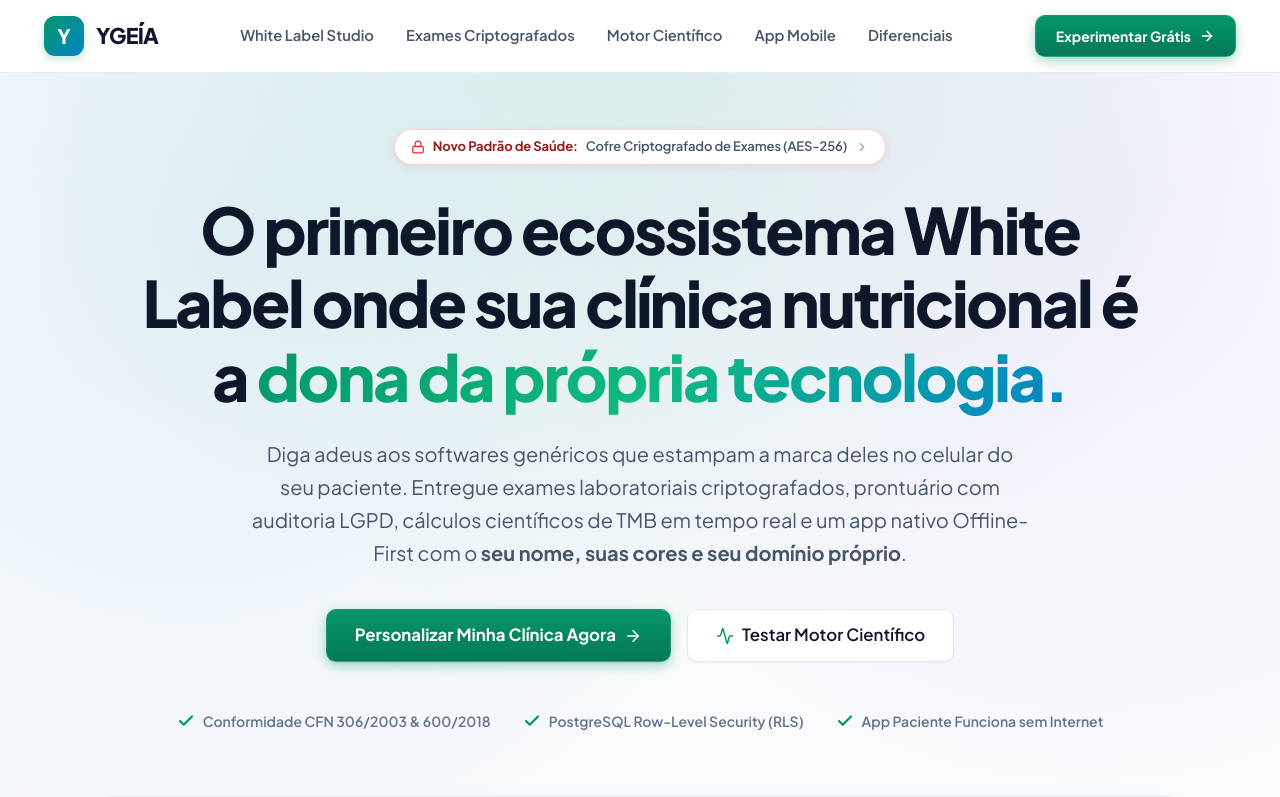
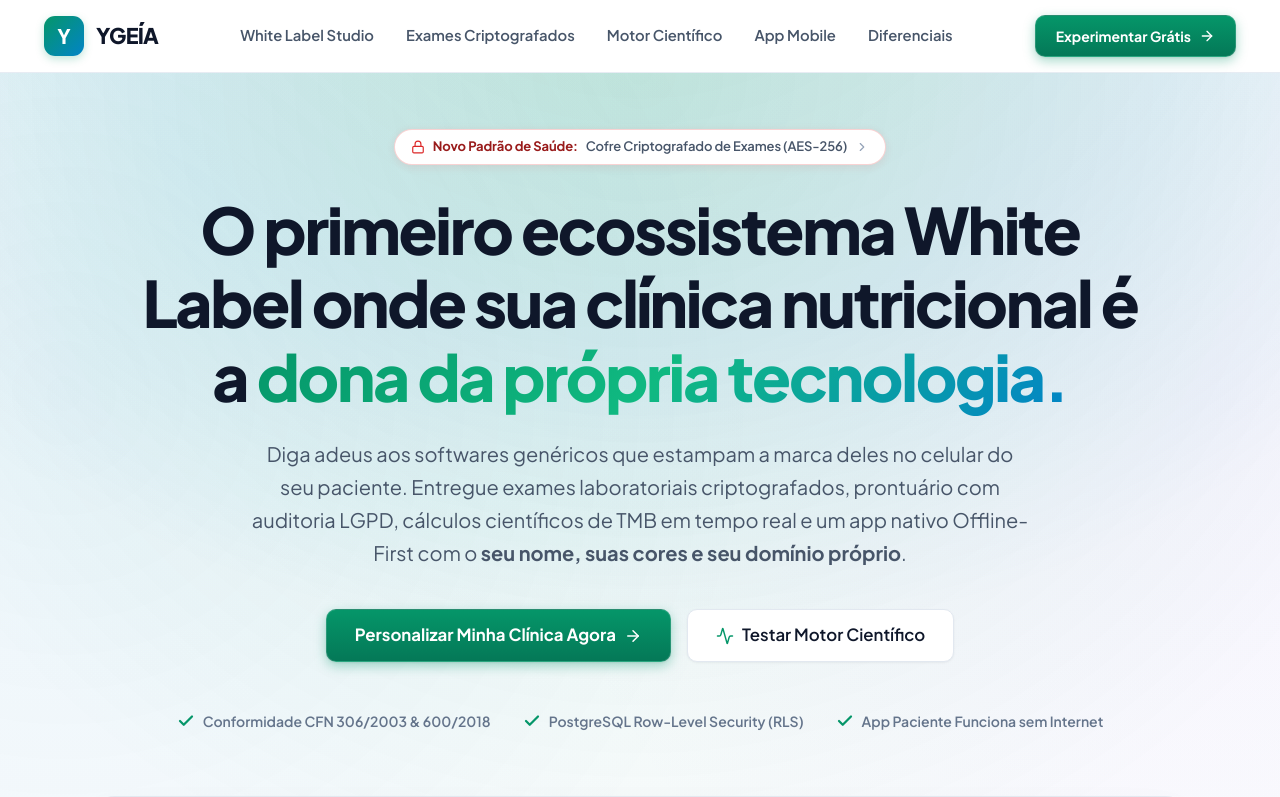
Before and after one commit to brunoemferreira/ygeia, a React (Vite) app in the folder apps/web/: page / in a window 1280 px wide. Shown: the top 797 px of the page. Built offline with nearby package versions, Linux system fonts and the light colour scheme.

Commit message:
fix(web): stretch hero ambient gradient to 100% full viewport width removing blank edges

```diff
--- a/apps/web/src/components/Hero.tsx
+++ b/apps/web/src/components/Hero.tsx
@@ -45,12 +45,7 @@ export const Hero: React.FC = () => {
   const [activeClinic, setActiveClinic] = useState<ClinicPreset>(CLINIC_PRESETS[0]);
 
   return (
-    <section style={{
-      position: 'relative',
-      paddingTop: '3.5rem',
-      paddingBottom: '5rem',
-      overflow: 'hidden'
-    }}>
+    <section className="hero-wrapper">
       <div className="ambient-mesh" />
 
       <div className="container" style={{ textAlign: 'center' }}>
--- a/apps/web/src/styles.css
+++ b/apps/web/src/styles.css
@@ -72,19 +72,29 @@ body {
   overflow-x: hidden;
 }
 
-/* Ambient Background Mesh */
+/* Ambient Background Mesh - Full 100% Viewport Width (Zero Edge Cutoff) */
+.hero-wrapper {
+  position: relative;
+  width: 100%;
+  padding-top: 3.5rem;
+  padding-bottom: 5.5rem;
+  overflow: hidden;
+  background:
+    radial-gradient(ellipse 100% 80% at 50% -15%, rgba(5, 150, 105, 0.16) 0%, rgba(2, 132, 199, 0.09) 45%, transparent 75%),
+    linear-gradient(180deg, #ffffff 0%, #f8fafc 100%);
+  border-bottom: 1px solid #e2e8f0;
+}
+
 .ambient-mesh {
   position: absolute;
   top: 0;
-  left: 50%;
-  transform: translateX(-50%);
-  width: 100vw;
-  max-width: 1440px;
-  height: 800px;
+  left: 0;
+  width: 100%;
+  height: 100%;
   background:
-    radial-gradient(circle at 50% -10%, rgba(5, 150, 105, 0.12) 0%, transparent 60%),
-    radial-gradient(circle at 15% 25%, rgba(2, 132, 199, 0.08) 0%, transparent 50%),
-    radial-gradient(circle at 85% 20%, rgba(139, 92, 246, 0.06) 0%, transparent 45%);
+    radial-gradient(circle at 50% 0%, rgba(5, 150, 105, 0.14) 0%, transparent 60%),
+    radial-gradient(circle at 5% 25%, rgba(2, 132, 199, 0.08) 0%, transparent 45%),
+    radial-gradient(circle at 95% 25%, rgba(139, 92, 246, 0.06) 0%, transparent 45%);
   pointer-events: none;
   z-index: 0;
 }
```
